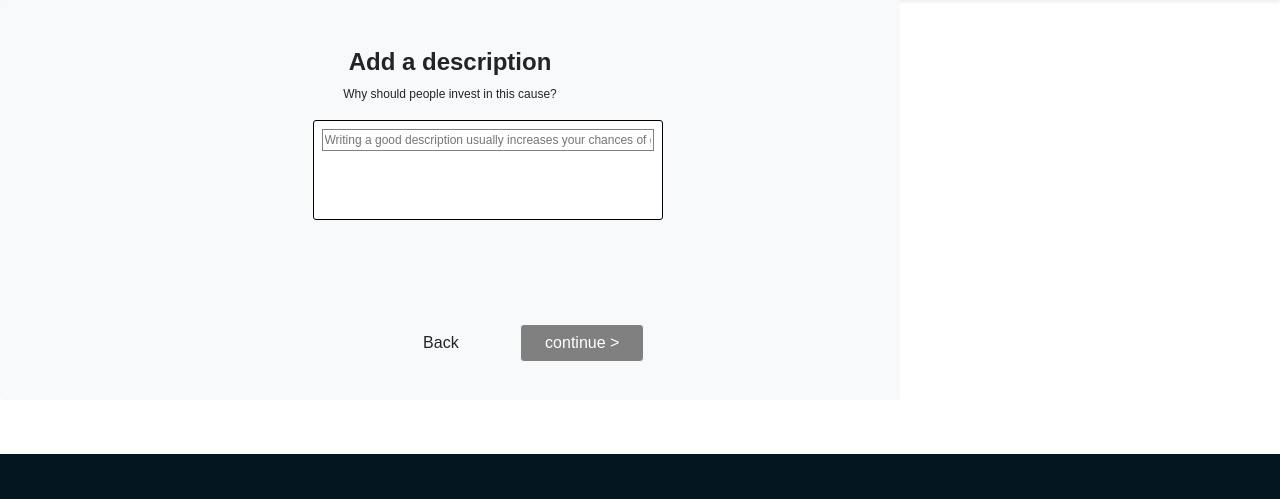
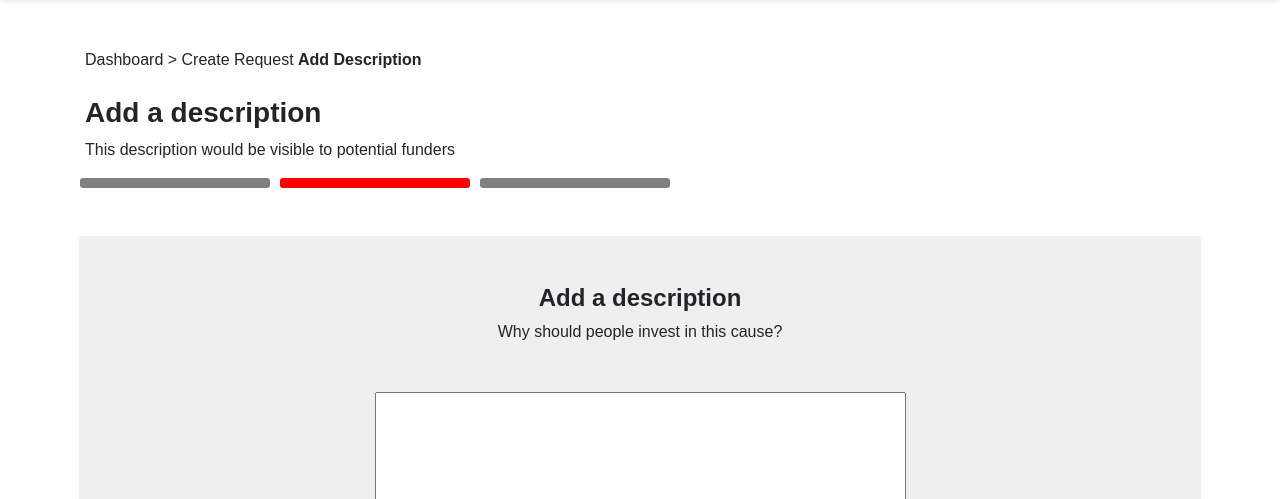
Before and after one commit to uchendu1/request-form-2, a plain HTML site: page index.html in a window 1280 px wide. Shown: the part 104-603 px from the top of the page. Drawn offline with nearby package versions, Linux system fonts and the light colour scheme.

Commit message:
index.html modified

```diff
--- a/index.html
+++ b/index.html
@@ -16,37 +16,37 @@
             font-family: "DM Sans", Sans-Serif;
         }
 
-        /* hr {
+        .hr-tabs {
             width: 80px;
             height: 13px;
             margin-bottom: 50px;
             border-radius: 3px;
-        } */
+        }
 
         i {
             color: white;
         }
 
-        /* .hr-active {
+        .hr-active {
             background-color: red !important;
-        } */
+        }
 
-        /* .hr-disabled {
+        .hr-disabled {
             margin-left: 10px;
             height: 10px;
             background-color: grey;
             width: 40px;
             border-radius: 3px;
-        } */
+        }
 
         .divbig {
             background-color: grey;
-            width: 900px;
+            width: 800px;
             height: 400px;
-            /* position: relative; */
+            position: relative;
             border-radius: 4px;
             align-self: center;
-            margin: 0  auto;
+            margin: 0 auto;
         }
 
         .largemb {
@@ -58,31 +58,13 @@
             background-color: black;
         }
 
-        .divmid {
-            /* margin: auto; */
-
-            font-size: 12px;
-            color: grey;
-            border-radius: 3px;
-            /* margin-top: 50px; */
-            position: absolute;
-            top: 30%;
-            bottom: 40%;
-            left: -50%;
-            right: 40%;
-            background-color: white;
-            width: 350px;
-            height: 100px;
-            border: 1px solid black;
-        }
-
         .continue {
             background-color: gray;
         }
 
         .buttons {
             position: relative;
-            bottom: 84px;
+            bottom: 150px;
         }
 
         .break {
@@ -129,64 +111,40 @@
         </nav>
     </header>
 
-
-    <div class="row d-flex justify-content-center" >
-        <div class="col">
-            <div class="divbig text-center bg-light p-5 ">
-                <h4 class="font-weight-bold">Add a description</h4>
-                <p class="largemb">Why should people invest in this cause?</p>
+    <section class="container py-5">
+        <div class="row d-none d-sm-block">
+            <div class="col-sm-4">
+                <p class=""> Dashboard > Create Request <span class="font-weight-bold">Add Description</span></p>
             </div>
         </div>
-
-        <div class="col">
-                <div class="divmid text-left p-2 m-0">
-                    <input style="width: 100%; border: 1px solid grey;" type="text"
-                        placeholder="Writing a good description usually increases your chances of getting funds by 63%">
-
-                    </p>
+        <h3 class="mt-4 font-weight-bold">Add a description</h3>
+        <p class="Upload">This description would be visible to potential funders </p>
+        <div class="row">
+            <div class="col-3 col-sm-2 hr-disabled "></div>
+            <div class="col-3 col-sm-2 hr-disabled hr-active"></div>
+            <div class="col-3 col-sm-2 hr-disabled "></div>
+            <div class="col-sm-6"></div>
+        </div>
+    </section>
+    <section class="container px-4 px-sm-auto ">
+        <div class="row py-5 mb-5 rounded" style="background-color:#EFEFEF">
+            <div class="col-sm-3"></div>
+            <div class=" col-12 col-sm-6">
+                <h4 class="font-weight-bold text-center">Add a description</h4>
+                <p class="text-center mb-5">Why should people invest in this cause?</p>
+                <!-- <input class="w-100" type="range" name="" id="" style="background-color:red"> -->
+                <textarea class="w-100" name="" id="" cols="30" rows="10"></textarea>
+                <div class="d-flex justify-content-between mt-4">
+                    <button class="btn  px-4 my-2 my-sm-0" type="submit">Back</button>
+                    <button class="continue btn btn-light text-white px-4 my-2 my-sm-0" type="submit">continue
+                        ></button>
                 </div>
 
             </div>
+            <div class="col-sm-3"></div>
+        </div>
+    </section>
 
-
-    </div>
-
-
-
-    <!-- <div class="row d-flex justify-content-center">
-
-        <div class="col">
-
-            <div class="divbig text-center bg-light p-5 ">
-                <h4 class="font-weight-bold">Add a description</h4>
-                <p class="largemb">Why should people invest in this cause?</p>
-            </div>
-        </div>
-
-        <div class="col">
-            <div class="divmid text-left p-2 m-0">
-                <input style="width: 100%; border: 1px solid grey;" type="text"
-                    placeholder="Writing a good description usually increases your chances of getting funds by 63%">
-
-                </p>
-            </div>
-
-        </div>
-    </div> -->
-
-
-
-    <div class=" row my-2 d-flex justify-content-around buttons">
-        <div class="col-5">
-
-
-            <button class="btn  px-4 mx-3 my-2 my-sm-0" type="submit">Back</button>
-            <button class="btn continue btn-light text-white px-4 mx-3 my-2 my-sm-0" type="submit">continue ></button>
-        </div>
-    </div>
-
-
-    <section></section>
 
     <footer class="container-fluid" style="background-color: #041721;">
         <div class="container pt-5" style="color: white;">
@@ -195,13 +153,6 @@
                     <a class="navbar-brand" href="#">
                         <img style="width: 100%; height: 100%;" src="./image/footer-logo.png" alt="#" />
                     </a>
-                    <!-- <p class="text-white" style="font-size: 12px; line-height: 39px;">
-                              23, intel chip silicon valley
-                              <br />
-                              info@fundmylaptop.com <br />
-
-                              09023144819
-                          </p> -->
                     <p>23, intel chip silicon valley</p>
                     <p>info@fundmylaptop.com</p>
                     <p>09023144819</p>
```
